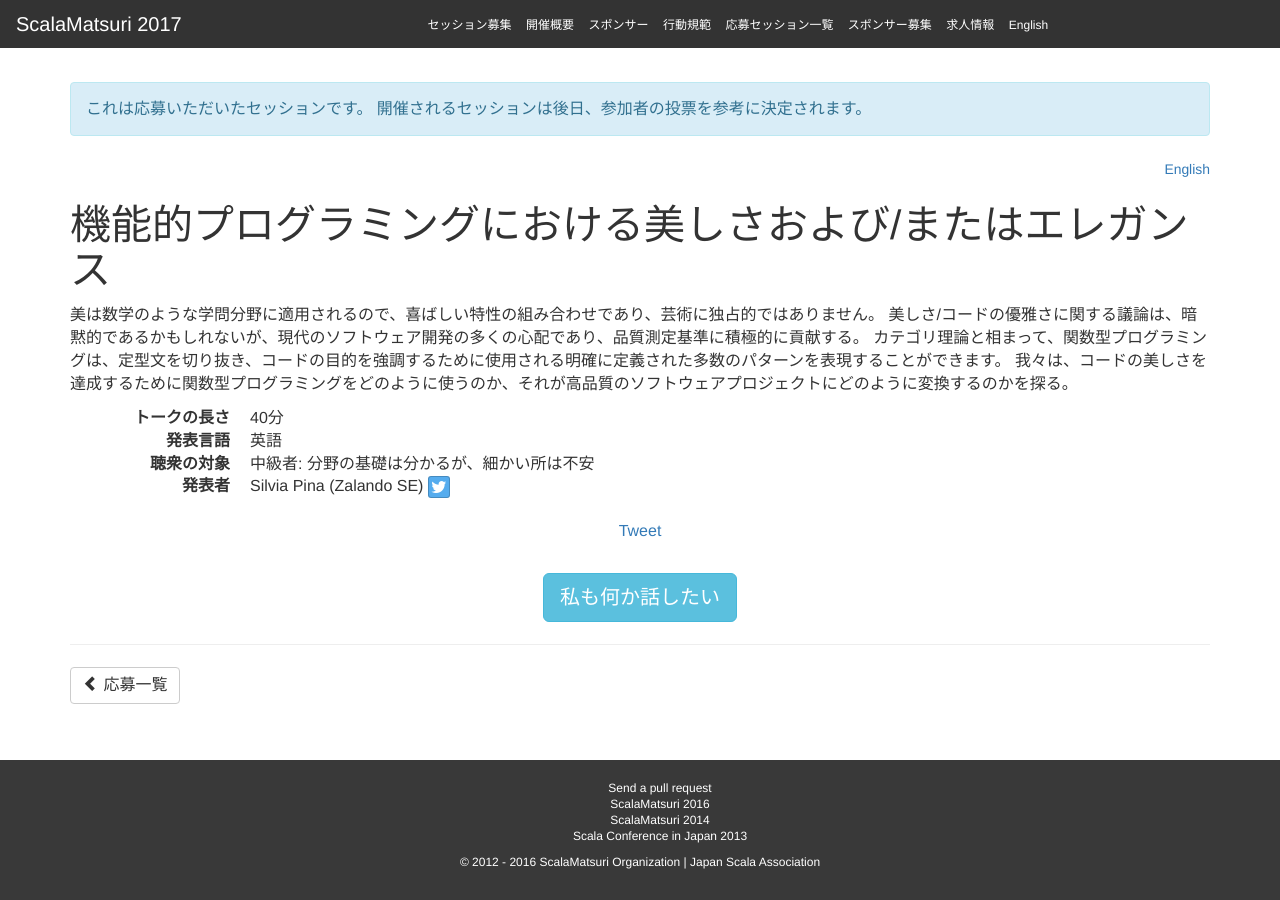
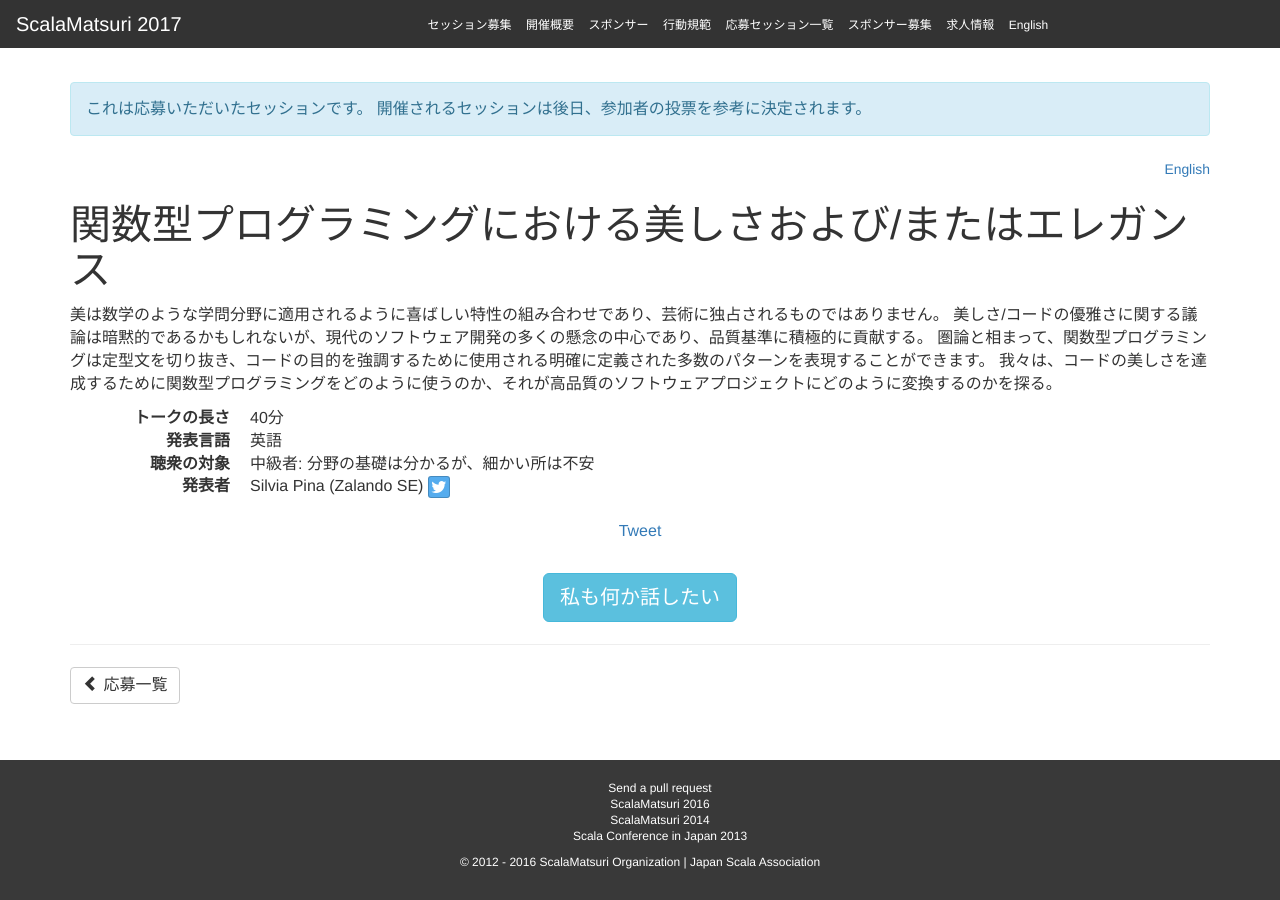
Before and after one commit to scalajp/2017.scalamatsuri.org, a Jekyll site: the page built from _candidates_ja/SilviaPina_1.md, in a window 1280 px wide. Built offline with Jekyll 4.4.1, drawn with Linux system fonts in a browser that asks for light colours; nearby versions of some CDN libraries; comment, search, counter and statistics services are not loaded.

Commit message:
#182 Translates SilviaPina_1

```diff
--- a/_candidates_ja/SilviaPina_1.md
+++ b/_candidates_ja/SilviaPina_1.md
@@ -1,6 +1,6 @@
 ---
 name: Silvia Pina
-title: "機能的プログラミングにおける美しさおよび/またはエレガンス"
+title: "関数型プログラミングにおける美しさおよび/またはエレガンス"
 length: 40
 audience: Intermediate
 language: English
@@ -9,4 +9,4 @@ organization: Zalando SE
 tags:
   - Functional Programming
 ---
-美は数学のような学問分野に適用されるので、喜ばしい特性の組み合わせであり、芸術に独占的ではありません。 美しさ/コードの優雅さに関する議論は、暗黙的であるかもしれないが、現代のソフトウェア開発の多くの心配であり、品質測定基準に積極的に貢献する。 カテゴリ理論と相まって、関数型プログラミングは、定型文を切り抜き、コードの目的を強調するために使用される明確に定義された多数のパターンを表現することができます。 我々は、コードの美しさを達成するために関数型プログラミングをどのように使うのか、それが高品質のソフトウェアプロジェクトにどのように変換するのかを探る。
+美は数学のような学問分野に適用されるように喜ばしい特性の組み合わせであり、芸術に独占されるものではありません。 美しさ/コードの優雅さに関する議論は暗黙的であるかもしれないが、現代のソフトウェア開発の多くの懸念の中心であり、品質基準に積極的に貢献する。 圏論と相まって、関数型プログラミングは定型文を切り抜き、コードの目的を強調するために使用される明確に定義された多数のパターンを表現することができます。 我々は、コードの美しさを達成するために関数型プログラミングをどのように使うのか、それが高品質のソフトウェアプロジェクトにどのように変換するのかを探る。
```
